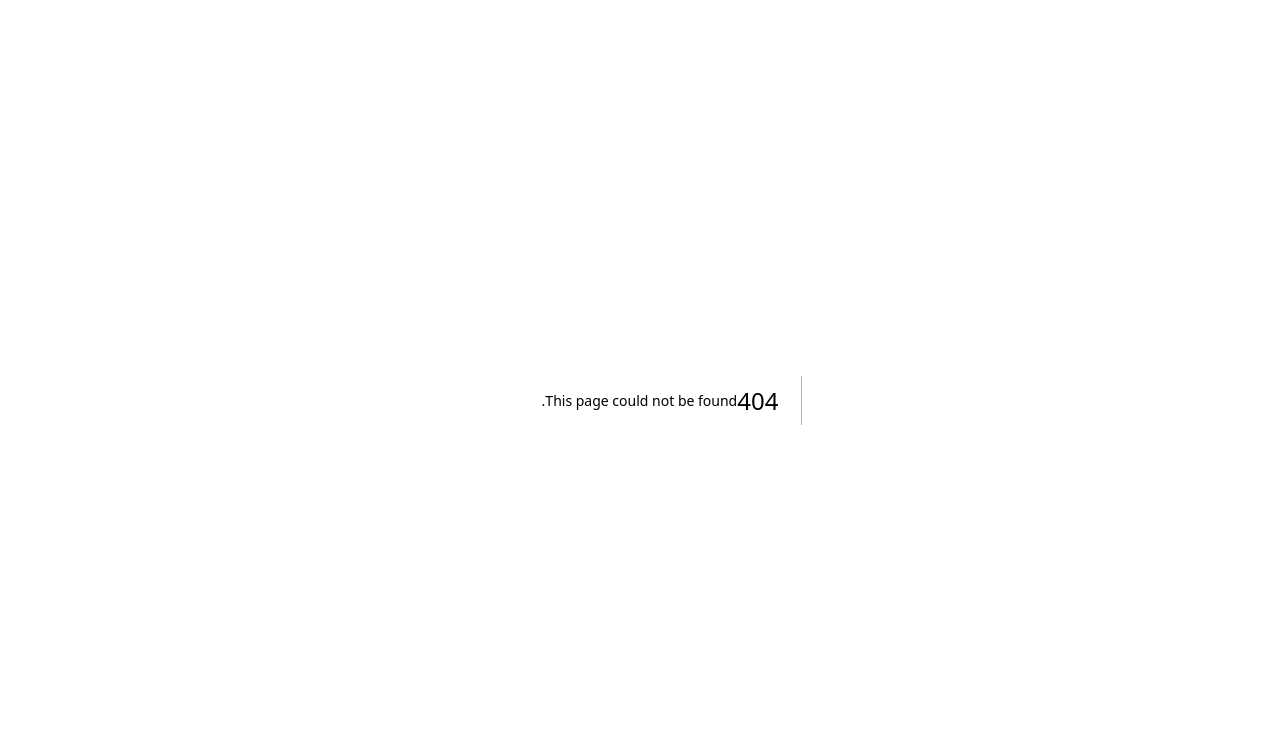
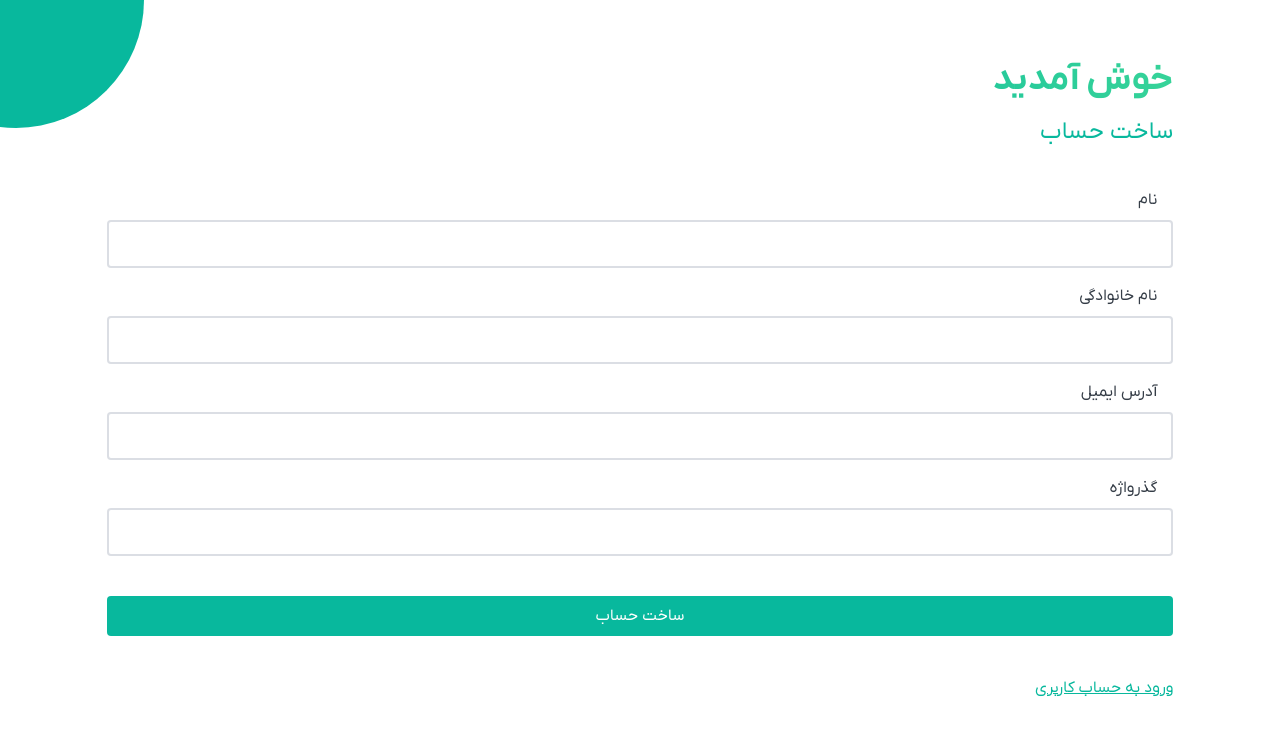
Before and after one commit to hosein-ladmakhi/pyschologist-crm, a Next.js app: page /auth/patient/signup in a window 1280 px wide. Before the commit this address had no page. Shown: the top 734 px of the page. Built offline with nearby package versions, Linux system fonts and the light colour scheme.

Commit message:
Signup & Login

```diff
--- a/package.json
+++ b/package.json
@@ -9,12 +9,15 @@
     "lint": "next lint"
   },
   "dependencies": {
+    "@hookform/resolvers": "^3.3.4",
     "@tabler/icons-react": "^2.47.0",
     "classnames": "^2.5.1",
     "next": "14.1.0",
     "react": "^18",
     "react-dom": "^18",
-    "react-spinners": "^0.13.8"
+    "react-hook-form": "^7.50.1",
+    "react-spinners": "^0.13.8",
+    "zod": "^3.22.4"
   },
   "devDependencies": {
     "@types/node": "^20",
--- /dev/null
+++ b/src/app/auth/[type]/login/page.tsx
@@ -0,0 +1,65 @@
+'use client';
+
+import Button from '@/ui/kit/Button';
+import Input from '@/ui/kit/Input';
+import { zodResolver } from '@hookform/resolvers/zod';
+import Link from 'next/link';
+import { useForm } from 'react-hook-form';
+import zod from 'zod';
+
+const loginValidation = zod.object({
+  email: zod
+    .string({ required_error: 'آدرس ایمیل خود را وارد کنید' })
+    .email({ message: 'آدرس ایمیل شما فرمت درستی ندارد' }),
+  password: zod
+    .string({ required_error: 'گذرواژه خود را وارد کنید' })
+    .min(8, { message: 'گذرواژه باید حداقل 8 کاراکتر باشد' }),
+});
+
+const LoginPage = () => {
+  const { control, handleSubmit } = useForm({
+    resolver: zodResolver(loginValidation),
+  });
+  const onSubmit = handleSubmit(() => {});
+
+  return (
+    <div className="h-screen mx-auto flex justify-center items-start flex-col relative overflow-hidden">
+      <div className="bg-main h-64 w-64 rounded-full absolute -top-32 -left-28"></div>
+      <div className="bg-main h-40 w-full rounded-full absolute -bottom-32 -right-28"></div>
+      <div className="w-10/12 mx-auto">
+        <h1 className="text-4xl font-bold bg-gradient-to-r from-main via-main to-success text-transparent bg-clip-text">
+          خوش آمدید
+        </h1>
+        <h1 className="text-2xl mt-4 text-main">ورود به حساب</h1>
+        <form onSubmit={onSubmit} className="mt-10">
+          <Input
+            control={control}
+            helperText=""
+            label="آدرس ایمیل"
+            name="email"
+            additionalClass="my-4"
+          />
+          <Input
+            additionalClass="my-4"
+            control={control}
+            helperText=""
+            label="گذرواژه"
+            name="password"
+            type="password"
+          />
+          <Button type="submit" variant="main" className="w-full mt-10">
+            ورود به حساب کاربری
+          </Button>
+        </form>
+        <Link
+          className="text-base my-10 block text-main underline"
+          href="/auth/therapist/signup"
+        >
+          ساخت حساب کاربری جدید
+        </Link>
+      </div>
+    </div>
+  );
+};
+
+export default LoginPage;
--- /dev/null
+++ b/src/app/auth/[type]/signup/page.tsx
@@ -0,0 +1,84 @@
+'use client';
+
+import Button from '@/ui/kit/Button';
+import Input from '@/ui/kit/Input';
+import { zodResolver } from '@hookform/resolvers/zod';
+import Link from 'next/link';
+import { useForm } from 'react-hook-form';
+import zod from 'zod';
+
+const signupValidation = zod.object({
+  firstName: zod
+    .string({ required_error: 'نام خود را وارد کنید' })
+    .min(3, { message: 'نام باید حداقل 3 کاراکتر باشد' }),
+  lastName: zod
+    .string({ required_error: 'نام خانوادگی خود را وارد کنید' })
+    .min(3, { message: 'نام خانوادگی باید حداقل 3 کاراکتر باشد' }),
+  email: zod
+    .string({ required_error: 'آدرس ایمیل خود را وارد کنید' })
+    .email({ message: 'آدرس ایمیل شما فرمت درستی ندارد' }),
+  password: zod
+    .string({ required_error: 'گذرواژه خود را وارد کنید' })
+    .min(8, { message: 'گذرواژه باید حداقل 8 کاراکتر باشد' }),
+});
+
+const SignupPage = () => {
+  const { control, handleSubmit } = useForm({
+    resolver: zodResolver(signupValidation),
+  });
+  const onSubmit = handleSubmit(() => {});
+
+  return (
+    <div className="h-screen mx-auto flex justify-center items-start flex-col relative overflow-hidden">
+      <div className="bg-main h-64 w-64 rounded-full absolute -top-32 -left-28"></div>
+      <div className="w-10/12 mx-auto">
+        <h1 className="text-4xl font-bold bg-gradient-to-r from-main via-main to-success text-transparent bg-clip-text">
+          خوش آمدید
+        </h1>
+        <h1 className="text-2xl mt-4 text-main">ساخت حساب</h1>
+        <form onSubmit={onSubmit} className="mt-10">
+          <Input
+            control={control}
+            helperText=""
+            label="نام"
+            name="firstName"
+            additionalClass="my-4"
+          />
+          <Input
+            control={control}
+            helperText=""
+            label="نام خانوادگی"
+            name="lastName"
+            additionalClass="my-4"
+          />
+          <Input
+            control={control}
+            helperText=""
+            label="آدرس ایمیل"
+            name="email"
+            additionalClass="my-4"
+          />
+          <Input
+            additionalClass="my-4"
+            control={control}
+            helperText=""
+            label="گذرواژه"
+            name="password"
+            type="password"
+          />
+          <Button type="submit" variant="main" className="w-full mt-10">
+            ساخت حساب
+          </Button>
+        </form>
+        <Link
+          className="text-base my-10 block text-main underline"
+          href="/auth/therapist/login"
+        >
+          ورود به حساب کاربری
+        </Link>
+      </div>
+    </div>
+  );
+};
+
+export default SignupPage;
--- a/src/app/global.css
+++ b/src/app/global.css
@@ -8,6 +8,7 @@
     }
 }
 
+
 *:focus {
     outline: none;
 }
--- a/src/app/page.tsx
+++ b/src/app/page.tsx
@@ -1,117 +1,13 @@
 'use client';
 
-import Button from '@/ui/kit/Button';
 import Table from '@/ui/kit/Table';
-import { TColumns, TRows } from '@/ui/kit/Table/index.type';
-
-const columns: TColumns = [
-  {
-    label: 'شناسه',
-    additionalClass: 'min-w-[50px]',
-    name: 'id',
-  },
-  {
-    label: 'نام',
-    additionalClass: 'min-w-[50px]',
-    name: 'firstName',
-  },
-  {
-    label: 'توضیحات',
-    name: 'bio',
-    additionalClass: 'min-w-[900px]',
-  },
-  {
-    label: 'عملیات',
-    additionalClass: 'min-w-[320px]',
-    name: 'action',
-  },
-];
-
-const rows: TRows = [
-  {
-    id: 1,
-    firstName: 'حسین',
-    bio: '            سلام حسین لادمخی نژاد هستم متولد سال 1381 و متولد رشت و اردیبهشت 1403 اعزامم الهی به امید تو',
-    action: (
-      <div className="w-fit flex justify-center items-center gap-4">
-        <Button size="sm" variant="main">
-          نمایش جزئیات
-        </Button>
-        <Button size="sm" variant="error">
-          حذف
-        </Button>
-        <Button size="sm" variant="primary">
-          ویرایش
-        </Button>
-      </div>
-    ),
-  },
-  {
-    id: 2,
-    firstName: 'آتنا',
-    bio: '            سلام حسین لادمخی نژاد هستم متولد سال 1381 و متولد رشت و اردیبهشت 1403 اعزامم الهی به امید تو',
-    action: (
-      <div className="w-fit flex justify-center items-center gap-4">
-        <Button size="sm" variant="main">
-          نمایش جزئیات
-        </Button>
-        <Button size="sm" variant="error">
-          حذف
-        </Button>
-        <Button size="sm" variant="primary">
-          ویرایش
-        </Button>
-      </div>
-    ),
-  },
-  {
-    id: 3,
-    firstName: 'محمد',
-    bio: '            سلام حسین لادمخی نژاد هستم متولد سال 1381 و متولد رشت و اردیبهشت 1403 اعزامم الهی به امید تو',
-    action: (
-      <div className="w-fit flex justify-center items-center gap-4">
-        <Button size="sm" variant="main">
-          نمایش جزئیات
-        </Button>
-        <Button size="sm" variant="error">
-          حذف
-        </Button>
-        <Button size="sm" variant="primary">
-          ویرایش
-        </Button>
-      </div>
-    ),
-  },
-  {
-    id: 4,
-    firstName: 'ترگل',
-    bio: '            سلام حسین لادمخی نژاد هستم متولد سال 1381 و متولد رشت و اردیبهشت 1403 اعزامم الهی به امید تو',
-    action: (
-      <div className="w-fit flex justify-center items-center gap-4">
-        <Button size="sm" variant="main">
-          نمایش جزئیات
-        </Button>
-        <Button size="sm" variant="error">
-          حذف
-        </Button>
-        <Button size="sm" variant="primary">
-          ویرایش
-        </Button>
-      </div>
-    ),
-  },
-];
+import Link from 'next/link';
 
 const MainPage = () => {
   return (
     <div className="container my-20">
-      <Table
-        totalPage={10}
-        activePage={1}
-        size="xs"
-        rows={rows}
-        columns={columns}
-      />
+      <Link href="/auth/therapist/login">صفحه ورود</Link>
+      <Link href="/auth/therapist/signup">صفحه ثبت نام</Link>
     </div>
   );
 };
--- a/src/ui/kit/Button/index.tsx
+++ b/src/ui/kit/Button/index.tsx
@@ -16,15 +16,22 @@ const Button: FC<TButtonProps> = ({
   loading = false,
   loadingText = '',
   isOutline = false,
+  className = '',
   ...attr
 }) => {
-  const btnClass = classNames('btn', `btn-${shape}`, `btn-${size}`, {
-    'btn-outline': isOutline,
-    'btn-disabled': disabled || loading,
-    [`btn-${variant}`]: variant && !disabled,
-  });
+  const btnClass = classNames(
+    'btn',
+    `btn-${shape}`,
+    `btn-${size}`,
+    {
+      'btn-outline': isOutline,
+      'btn-disabled': disabled || loading,
+      [`btn-${variant}`]: variant && !disabled,
+    },
+    className,
+  );
   return (
-    <button className={btnClass} {...attr}>
+    <button {...attr} className={btnClass}>
       {loading && <Loading ghost type="spinner" size={size} />}
       {loading && (loadingText || 'درحال بارگزاری')}
       {!loading && children}
--- a/src/ui/kit/Input/index.css
+++ b/src/ui/kit/Input/index.css
@@ -6,7 +6,7 @@
     }
 
     & .input {
-        @apply border rounded py-3 px-3 w-full text-sm border-base-content/40 text-base-25;
+        @apply border-2 rounded py-3 px-3 w-full text-sm border-base-content/40 text-base-25;
     }
 
     & .helper {
--- a/src/ui/kit/Input/index.tsx
+++ b/src/ui/kit/Input/index.tsx
@@ -4,16 +4,24 @@ import './index.css';
 import { FC } from 'react';
 import { TInputProps } from './index.type';
 import classNames from 'classnames';
+import { Controller } from 'react-hook-form';
 
 const Input: FC<TInputProps> = ({
-  error,
   label,
   placeholder,
   helperText,
   additionalClass = '',
   disabled,
+  control,
+  name,
   ...attr
 }) => {
+  return (
+    <Controller
+      name={name}
+      control={control}
+      render={({ field, fieldState }) => {
+        const error = fieldState.error?.message;
         const inputGroupClass = classNames('input-group', additionalClass, {
           error: !!error,
           disabled: !!disabled,
@@ -26,10 +34,14 @@ const Input: FC<TInputProps> = ({
               className="input"
               placeholder={placeholder}
               {...attr}
+              {...field}
             />
             <span className="helper">{error || helperText}</span>
           </div>
         );
+      }}
+    />
+  );
 };
 
 export default Input;
--- a/src/ui/kit/Input/index.type.ts
+++ b/src/ui/kit/Input/index.type.ts
@@ -2,10 +2,11 @@ import { InputHTMLAttributes } from 'react';
 
 interface IBaseInput {
   label: string;
-  error?: string;
   placeholder?: string;
   helperText: string;
   additionalClass?: string;
+  control: any;
+  name: string;
 }
 
 export type TInputProps = IBaseInput & InputHTMLAttributes<HTMLInputElement>;
--- a/tailwind.config.ts
+++ b/tailwind.config.ts
@@ -5,6 +5,7 @@ const config: Config = {
   content: [
     './src/ui/**/*.{js,ts,jsx,tsx,mdx}',
     './src/app/**/*.{js,ts,jsx,tsx,mdx}',
+    './src/screens/**/*.{js,ts,jsx,tsx,mdx}',
   ],
   theme: {
     colors: colorThemes,
```
Also changed, not shown: public/svgs/patient.svg (added), 1 other file (tests, documents, lock files or other folders). Lines whose indentation alone changed are shown as unchanged.
